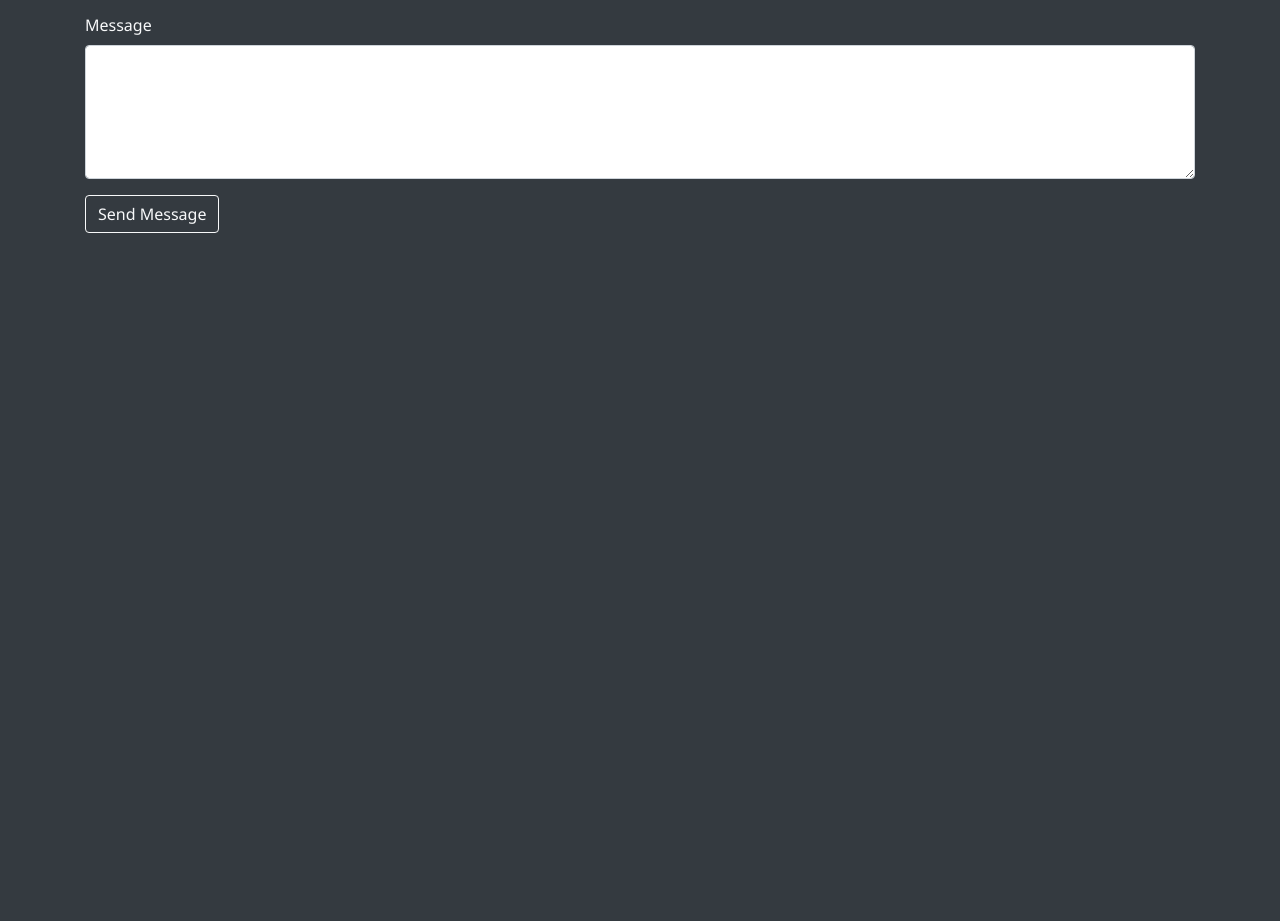
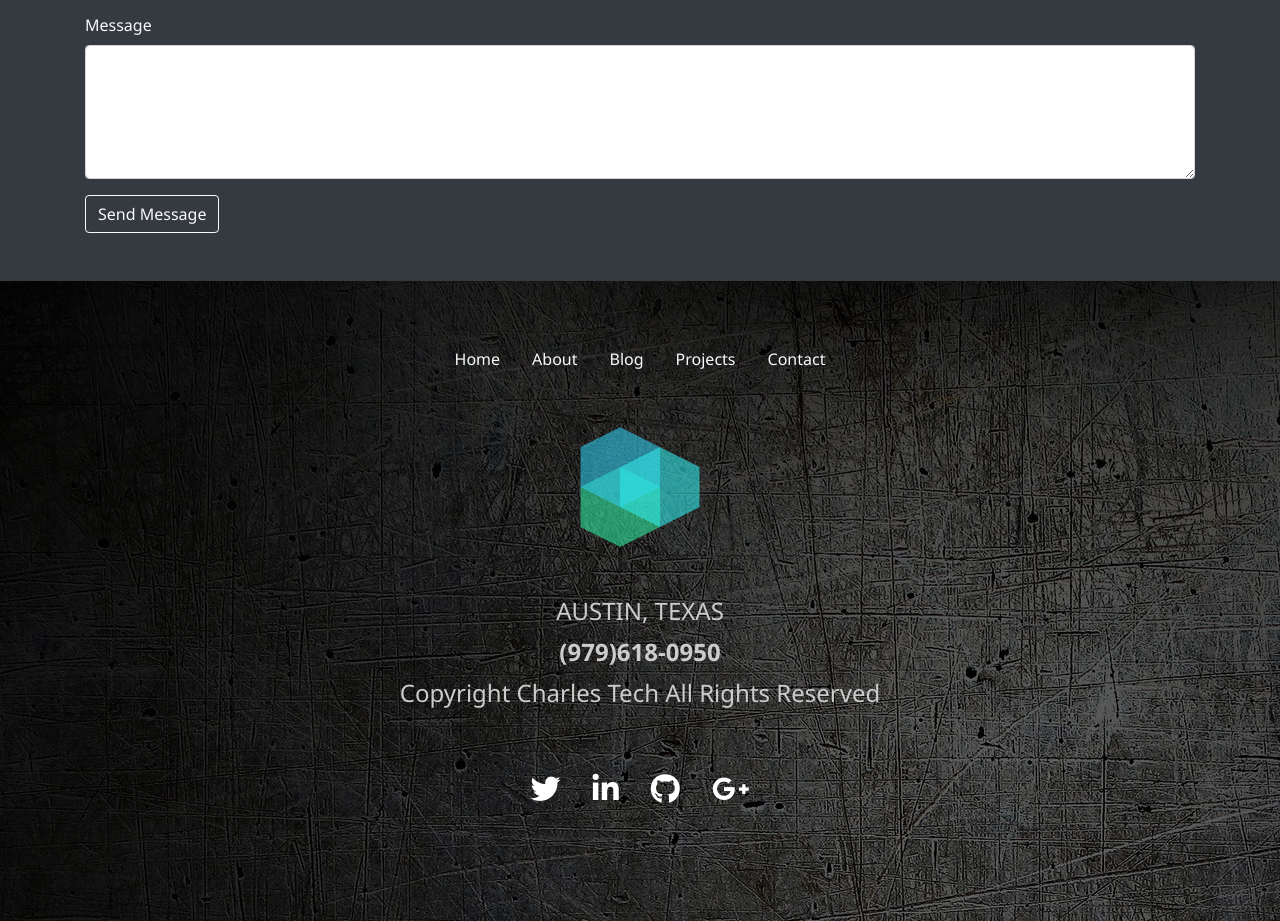
Before and after one commit to cjroberts2013/charlestech, a website: page index.html in a window 1280 px wide. Shown: the part 1530-2451 px from the top of the page. Before the commit the page ends 1811 px from the top, so only its background shows below. Drawn offline with nearby package versions, Linux system fonts and the light colour scheme.

Commit message:
footer added

```diff
--- a/css/style.css
+++ b/css/style.css
@@ -84,6 +84,33 @@ body {
 	color: #545454;
 }
 
+footer {
+	background: linear-gradient(
+			to bottom right,
+			rgba(0, 0, 0, 0.55),
+			rgba(0, 0, 0, 0.55)
+		),
+		url(../img/footer-texture.jpg);
+	width: 100%;
+	height: 80vh;
+	background-repeat: no-repeat;
+	display: flex;
+	flex-direction: column;
+	justify-content: center;
+	align-items: center;
+}
+
+#footer {
+	display: flex;
+	flex-direction: column;
+	align-items: center;
+}
+
+#footer h4 {
+	padding: 2px;
+	color: #ccc;
+}
+
 @media screen and (max-width: 850px) {
 	.about-content {
 		padding: 25px;
@@ -105,10 +132,20 @@ body {
 	.about-content {
 		padding: 50px;
 	}
+	#footer-top-nav {
+		display: none;
+	}
+
+	#footer h4 {
+		font-size: 16px;
+	}
 }
 
 @media screen and (max-width: 400px) {
 	#form {
 		margin-left: 20px;
 	}
+	footer {
+		height: 100vh;
+	}
 }
--- a/index.html
+++ b/index.html
@@ -46,7 +46,7 @@
 							<a href="#about" class="nav-link">About</a>
 						</li>
 						<li class="nav-item">
-							<a href="#benefits" class="nav-link">Blog</a>
+							<a href="#blog" class="nav-link">Blog</a>
 						</li>
 						<li class="nav-item">
 							<a href="#projects" class="nav-link">Projects</a>
@@ -76,7 +76,7 @@
 				<img src="img/about.jpg" alt="Profile Photo" id="profile-img" />
 			</div>
 			<div class="about-content">
-				<h3 class="text-center">ABOUT</h3>
+				<h1 class="text-center">About</h1>
 				<h4>Chalres Roberts</h4>
 				<p>
 					I am a freelance web developer living in Austin, Texas! I work mainly
@@ -130,6 +130,48 @@
 			</div>
 		</section>
 
+		<footer>
+			<div class="" id="footer">
+				<nav class="nav mb-5" id="footer-top-nav">
+					<a href="#" class="nav-link text-light">Home</a>
+					<a href="#about" class="nav-link text-light">About</a>
+					<a href="#blog" class="nav-link text-light">Blog</a>
+					<a href="#projects" class="nav-link text-light">Projects</a>
+					<a href="#contact" class="nav-link text-light">Contact</a>
+				</nav>
+				<img
+					src="img/logo-plain.png"
+					class="mb-5"
+					alt="logo"
+					width="120px"
+					height="120px"
+				/>
+				<h4 class="">AUSTIN, TEXAS</h4>
+				<h4><strong>(979)618-0950</strong></h4>
+				<h4>Copyright Charles Tech All Rights Reserved</h4>
+				<nav class="nav my-5">
+					<a href="#" class="nav-link text-light"
+						><i class="fab fa-twitter" style="color:white;font-size:30px"></i
+					></a>
+					<a href="#" class="nav-link text-light"
+						><i
+							class="fab fa-linkedin-in"
+							style="color:white;font-size:30px"
+						></i
+					></a>
+					<a href="#" class="nav-link text-light"
+						><i class="fab fa-github" style="color:white;font-size:30px"></i
+					></a>
+					<a href="#" class="nav-link text-light"
+						><i
+							class="fab fa-google-plus-g"
+							style="color:white;font-size:30px"
+						></i
+					></a>
+				</nav>
+			</div>
+		</footer>
+
 		<script
 			src="https://code.jquery.com/jquery-3.4.1.min.js"
 			integrity="sha256-CSXorXvZcTkaix6Yvo6HppcZGetbYMGWSFlBw8HfCJo="
```
